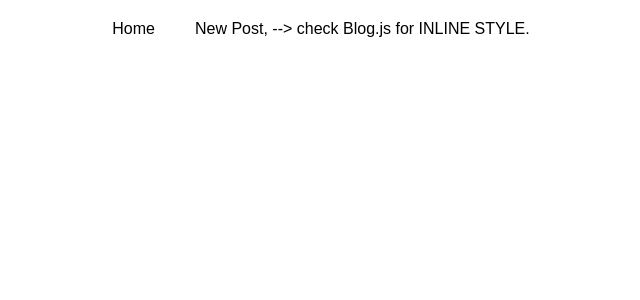
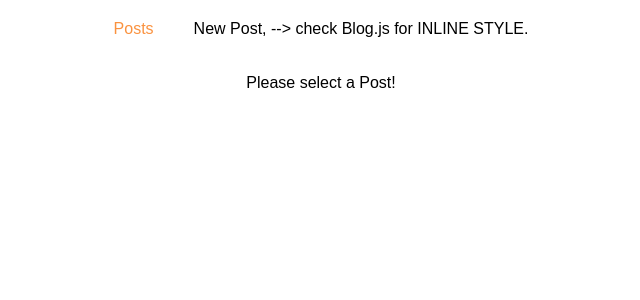
Before and after one commit to frfn/UdemyReactAppPt5, a React (Create React App) app: page /posts/1 in a window 1280 px wide. Shown: the top 300 px of the page, without its empty margins (319-959 px from the left). Built offline with nearby package versions, Linux system fonts and the light colour scheme; no server answers.

Commit message:
changing links programmatically using push() in Posts.js

```diff
--- a/src/containers/Blog/Blog.js
+++ b/src/containers/Blog/Blog.js
@@ -22,11 +22,11 @@ class Blog extends Component {
 							{/* List Elements */}
 							<li>
 								<NavLink
-									exact
-									to='/'
+									// exact // the styling will be active if we EXACTLY have the '/' URL
+									to='/posts' //changing the '/' to '/posts'
 									activeClassName='the-active-class' /* for CSS use, a.the-active-class */
 								>
-									Home
+									Posts
 								</NavLink>
 							</li>
 
@@ -55,13 +55,13 @@ class Blog extends Component {
 				<Switch>
 					{/* path variable is RESERVED word */}
 					{/* '/' root should always be exact because each path has a root. */}
-					<Route path='/' exact component={Posts} />
+					<Route path='/posts' exact component={Posts} />
 					{/* <Route path='/new-post' render={() => <NewPost />} /> */}
 					<Route path='/new-post' component={NewPost} />
 
 					{/* I can set routing here for the post... /:id - dynamic URL, 'id' will be in   */}
 					{/* :num = inside params, we then use in FullPost as this.props.match.params.num */}
-					<Route path='/:num' exact component={FullPost} />
+					<Route path='/posts/:num' exact component={FullPost} />
 				</Switch>
 
 				{/* <section className="Posts">
--- a/src/containers/Blog/Posts/Posts.js
+++ b/src/containers/Blog/Posts/Posts.js
@@ -74,7 +74,7 @@ class Posts extends Component {
 		// );
 
 		this.props.history.push({
-			pathname: "/" + id
+			pathname: "/posts/" + id
 		});
 
 		// this.props.history.push('/' + id);
@@ -91,7 +91,7 @@ class Posts extends Component {
 					/* post.id IS from the response.data */
 					/* KEY as we know MUST be in the most OUTER tag */
 					/* clicking the LINK, I will be redirected to that PATH URL */
-					// <Link  to={'/' + post.id}>
+					// <Link  to={'/posts/' + post.id}>
 					<Post
 						/* clicked will just collect the id and pass it into its parameter! */
 						clicked={() => this.postSelectedHandler(post.id)}
@@ -107,7 +107,7 @@ class Posts extends Component {
 							match = {this.props.matchh}
 						*/
 					/>
-					// </Link>
+					//  </Link>
 				);
 			});
 		}
```
Also changed, not shown: Recap.txt.
